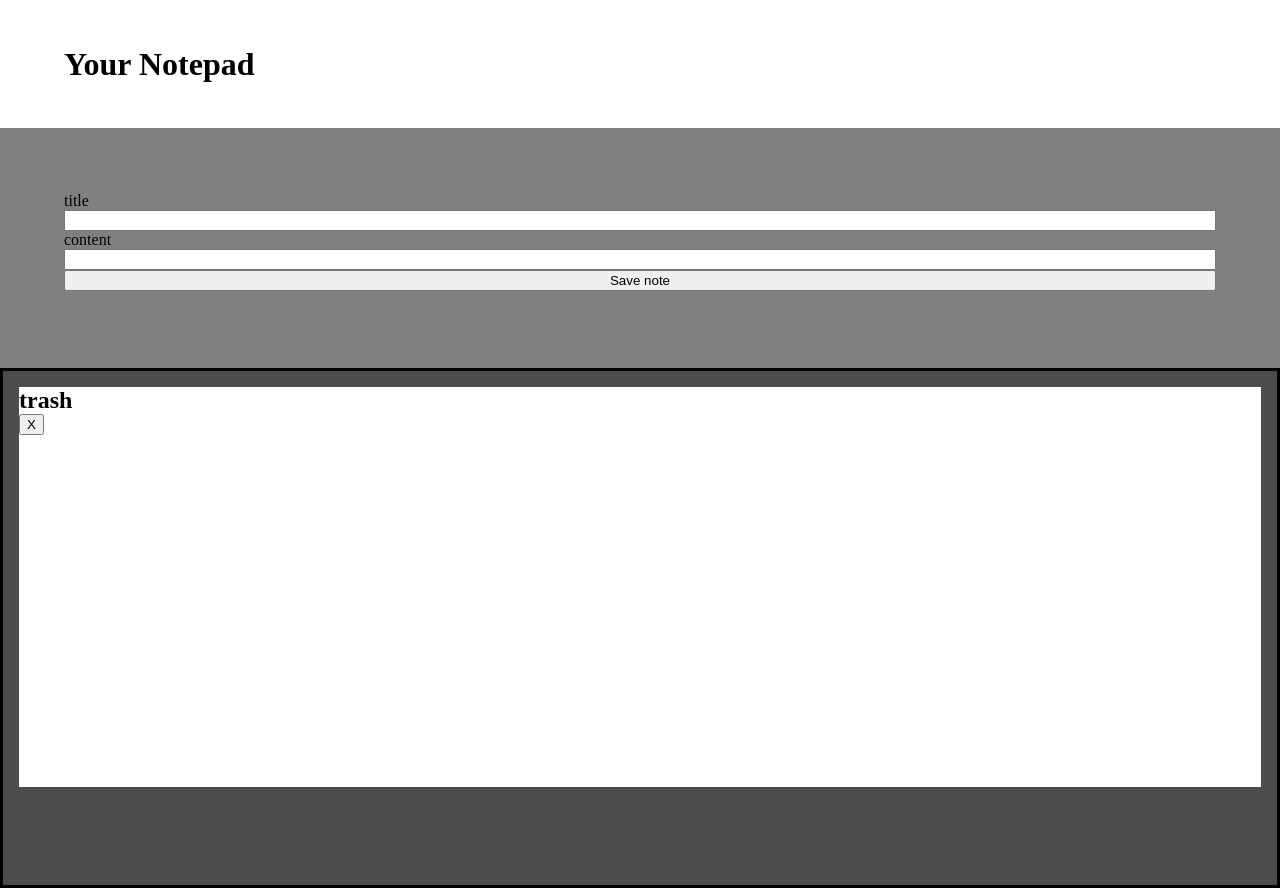
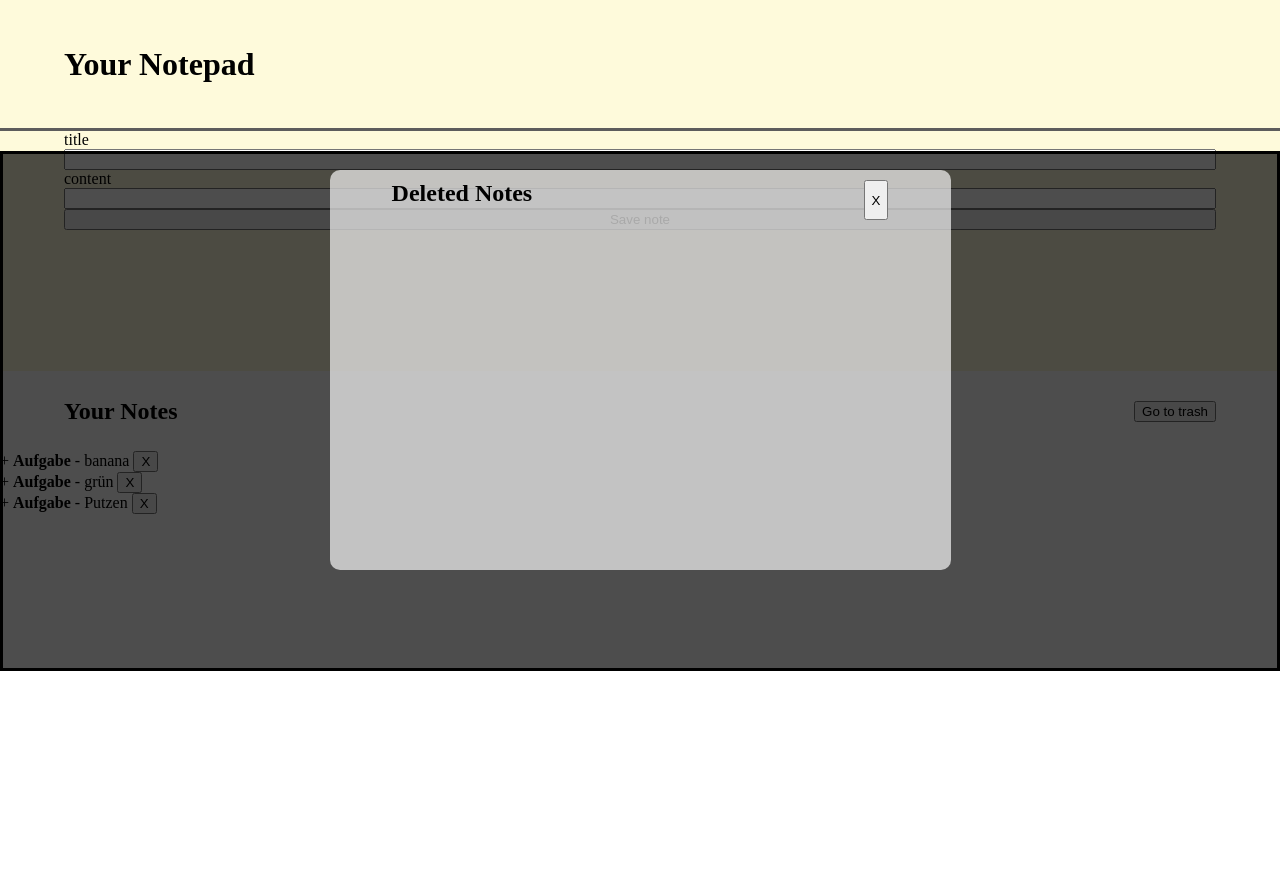
Before and after one commit to Michelle-bit-web/notepad, a plain HTML site: page index.html in a window 1280 px wide. Both pictures are taken after a click on the button "Go to trash". After the commit the page ends 800 px from the top, so only its background shows below. Drawn offline with Linux system fonts and the light colour scheme.

Commit message:
triggering dialog edit

```diff
--- a/index.html
+++ b/index.html
@@ -12,7 +12,7 @@
     <link rel="stylesheet" href="./styles/standard.css">
     <link rel="stylesheet" href="./styles/assets.css">
 </head>
-<body onload="init()" onclick="closeDialog()">
+<body onload="init()" onclick="triggerDialog(-1, event)">
     <header>
         <h1>Your Notepad</h1>
     </header>
@@ -23,23 +23,19 @@
         <input id="note_input" type="text">
         <button onclick="addNote()">Save note</button>
     </div>
-    <div class="saved_content">
-        <div class="div_notes">
-            <h2>Your Notes</h2>
-            <div id="content"></div>
-            <button onclick="showDialog(event)">Go to trash</button>
-        </div>
-        <dialog id="trash_dialog" class="overlay_dialog">
-            <div id="dialog_content" class="dialog_content">
-
-                <h2>trash</h2>
-                <button onclick="closeDialog()">X</button>
-                <div id="trash_content">
-             </div>
-         </dialog>
-
+    <div class="div_notes">
+        <h2>Your Notes</h2>
+        <button onclick="triggerDialog(1, event)">Go to trash</button>
+        <dialog id="trash_dialog" class="overlay_dialog d_none">
+            <div id="dialog_content" class="dialog_content" onclick="triggerDialog(1, event)">
+                <div class="dialog_header">
+                    <h2>Deleted Notes</h2>
+                    <button onclick="triggerDialog(-1, event)">X</button>
+                </div>
+                <div id="trash_content"></div>
+            </div>
+        </dialog>
     </div>
-
-
+    <div id="content"></div>
 </body>
 </html>
--- a/script.js
+++ b/script.js
@@ -7,8 +7,8 @@ let trashNotesTitles = [];
 
 function init(){
     getFromLocalStorage();
-    renderNotes()
-    renderTrashNotes()
+    renderNotes();
+    renderTrashNotes();
 }
 
 function saveData(){
@@ -104,13 +104,11 @@ function deleteTrashNotes(indexTrashNote){
     renderTrashNotes();
  }
 
- function showDialog(event){
+ function triggerDialog(a, event){
     const dialog = document.getElementById('trash_dialog');
-    dialog.show();
+    if(a > 0){dialog.classList.remove('d_none')
+    }
+    else if(a < 0){dialog.classList.add('d_none')
+    }
     event.stopPropagation();
  }
- function closeDialog(){
-    const dialog = document.getElementById('trash_dialog');
-    dialog.close();
-
- }
--- a/style.css
+++ b/style.css
@@ -9,33 +9,55 @@ header{
     display: flex;
     justify-content: flex-start;
     align-items: center;
+    border-bottom: 3px solid rgb(93, 92, 92);
+    background-color: rgb(254, 250, 219);
 }
 
 .div_input{
     height: 30vh;
     display: flex;
     flex-direction: column;
-    padding: 5%;
+    padding: 0 5%;
     box-sizing: border-box;
-    background-color: grey;
+    background-color: rgb(254, 250, 219);
 }
 
 .div_notes{
-    height: 65vh;
-    padding: 5%;
+    height: 10vh;
+    padding: 0 5%;
+    width: 100%;
+    display: flex;
+    justify-content: space-between;
+    align-items: center;
 }
 
-.saved_content{
-    display: flex;
-}
 .overlay_dialog{
     position: absolute;
+    display: flex;
+    justify-content: center;
     background-color: rgba(0, 0, 0, 0.699);
     height: 65vh;
     width: 100%;
 }
 
 .dialog_content{
-    background-color: white;
-    height: 50vh
+    background-color: rgba(255, 255, 255, 0.661);
+    height: 50vh;
+    padding: 10px 5%;
+    width: 50%;
+    border-radius: 10px;
 }
+
+.dialog_header{
+    display: flex;
+    justify-content: space-between;
+    height: 5vh;
+}
+
+.trash_content{
+    background-color: grey;
+}
+
+.d_none{
+    display: none;
+}
```
